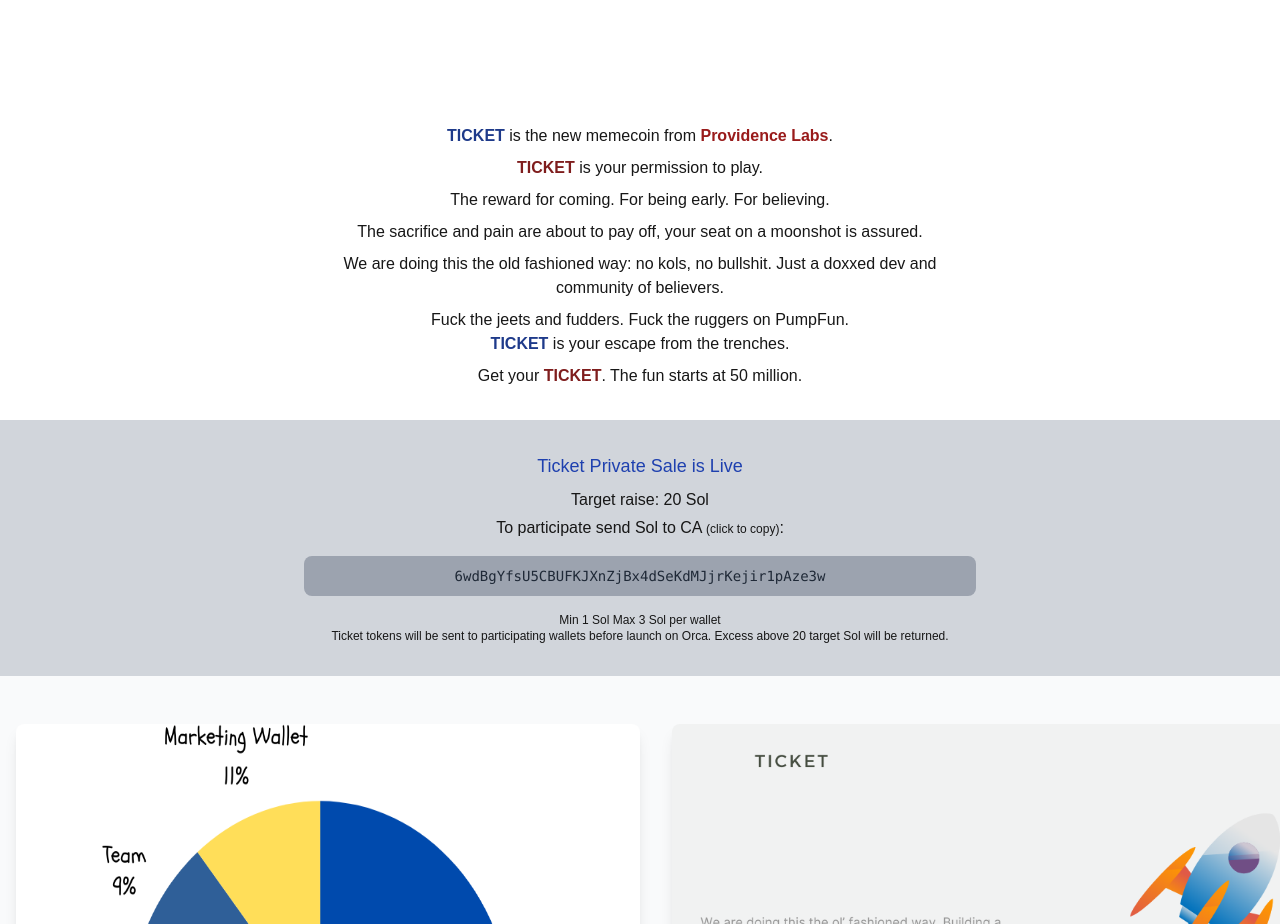
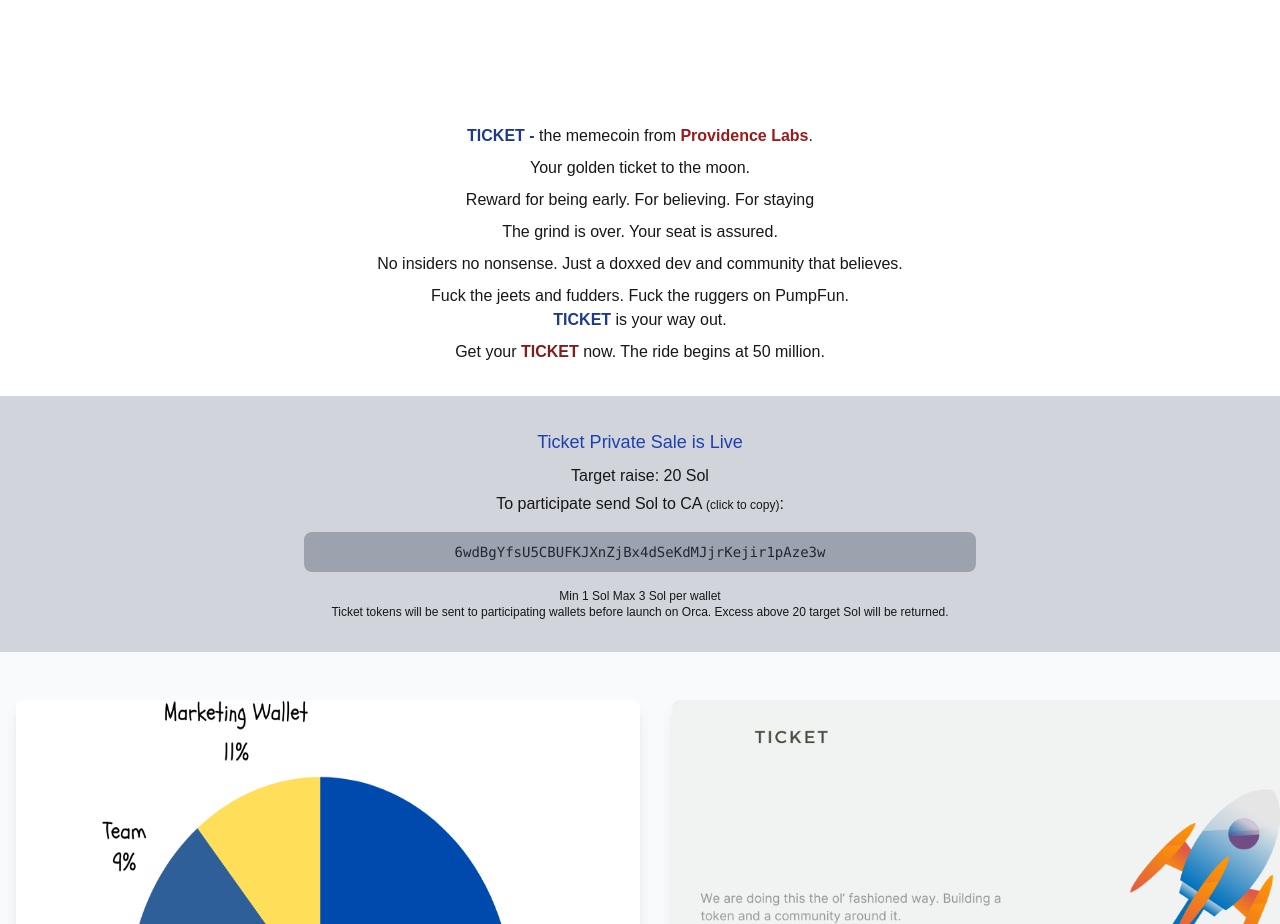
Before and after one commit to dragonskyside/ticket, a Next.js app: page / in a window 1280 px wide. Shown: the part 800-1724 px from the top of the page. Built offline with nearby package versions, Linux system fonts and the light colour scheme; a web font is replaced by a local one.

Commit message:
fix about

```diff
--- a/app/page.js
+++ b/app/page.js
@@ -98,16 +98,16 @@
         {/* Section 3: Yellow Text with Equal Space */}
         <section id="about" className="p-8 bg-white">
         <div className="max-w-2xl mx-auto text-center">
-          <p className="mb-2"> <span className='font-bold text-blue-900'>TICKET</span> is the new memecoin from <span className='font-bold text-red-800'>Providence Labs</span>.</p>
-          <p className="mb-2"><span className='font-bold text-red-900'>TICKET</span> is your permission to play.</p>
+          <p className="mb-2"> <span className='font-bold text-blue-900'>TICKET -</span> the memecoin from <span className='font-bold text-red-800'>Providence Labs</span>.</p>
+          <p className="mb-2">Your golden ticket to the moon.</p>
 
-          <p className="mb-2">The reward for coming. For being early. For believing.</p>
+          <p className="mb-2">Reward for being early. For believing. For staying</p>
           {/* <p className="mb-2">The reward for coming, being early, staying to play.</p> */}
-          <p className="mb-2">The sacrifice and pain are about to pay off, your seat on a moonshot is assured.</p>
-          <p className='mb-2'>We are doing this the old fashioned way: no kols, no bullshit. Just a doxxed dev and community of believers.</p>
+          <p className="mb-2">The grind is over. Your seat is assured.</p>
+          <p className='mb-2'>No insiders no nonsense. Just a doxxed dev and community that believes.</p>
           <p>Fuck the jeets and fudders. Fuck the ruggers on PumpFun.</p>
-          <p className="mb-2"><span className='font-bold text-blue-900'>TICKET</span> is your escape from the trenches.</p>
-          <p> Get your <span className='font-bold text-red-900'>TICKET</span>. The fun starts at 50 million.</p>
+          <p className="mb-2"><span className='font-bold text-blue-900'>TICKET</span> is your way out.</p>
+          <p> Get your <span className='font-bold text-red-900'>TICKET</span> now. The ride begins at 50 million.</p>
         </div>
       </section>
 
```
